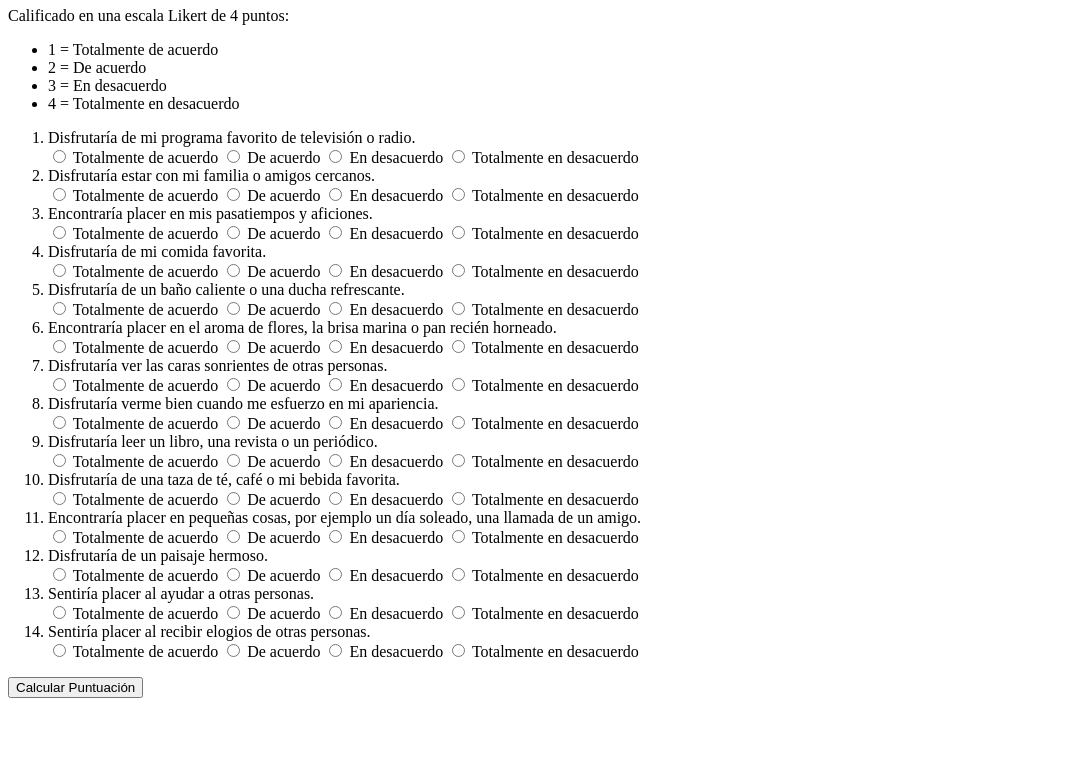
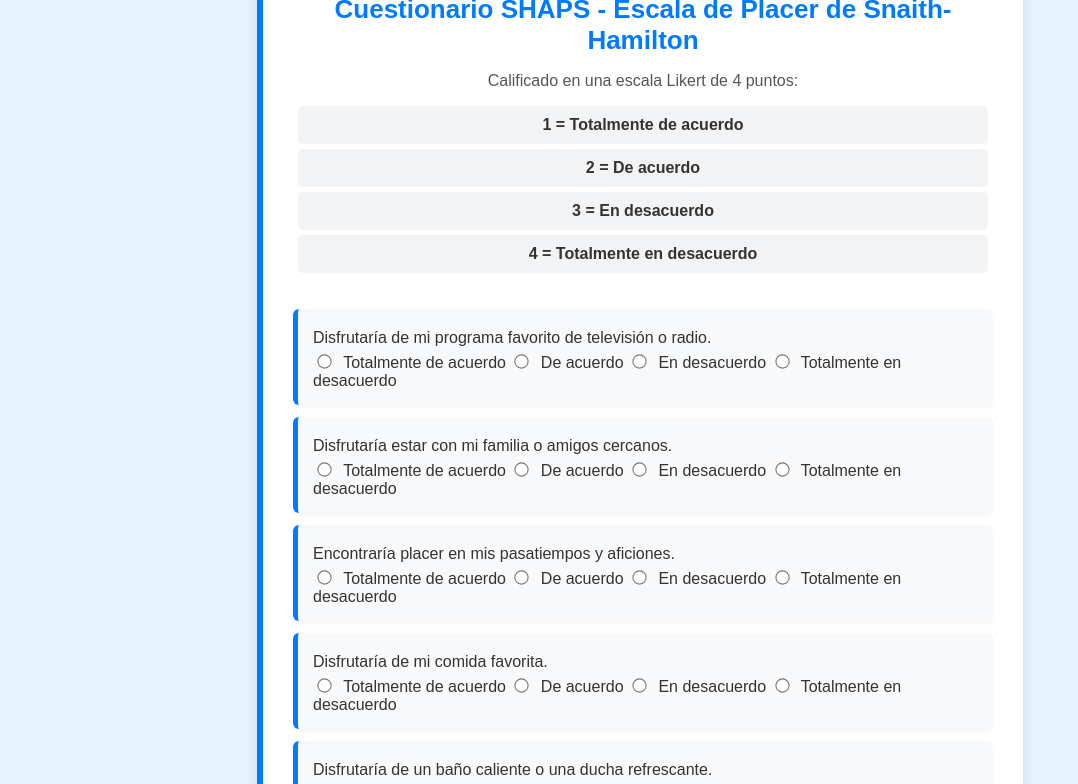
Before and after one commit to ClinicalResearchCenter/Shaps-Spanish, a plain HTML site: page index.html in a window 1280 px wide. Shown: the part 73-857 px from the top of the page, without its empty margins (0-1078 px from the left). Before the commit the page ends 800 px from the top, so only its background shows below. Drawn offline with Linux system fonts and the light colour scheme.

Commit message:
Update index.html

```diff
--- a/index.html
+++ b/index.html
@@ -4,7 +4,153 @@
     <meta charset="UTF-8">
     <meta name="viewport" content="width=device-width, initial-scale=1.0">
     <title>Cuestionario SHAPS</title>
-    <link rel="stylesheet" href="styles.css">
+    <style>
+        body {
+            font-family: 'Arial', sans-serif;
+            background-color: #e3f2fd;
+            color: #333;
+            margin: 0;
+            padding: 20px;
+            display: flex;
+            justify-content: center;
+            align-items: center;
+            min-height: 100vh;
+        }
+
+        .container {
+            background: #ffffff;
+            padding: 30px;
+            border-radius: 10px;
+            box-shadow: 0px 4px 10px rgba(0, 0, 0, 0.1);
+            max-width: 700px;
+            width: 100%;
+            text-align: center;
+            border-left: 6px solid #007BFF;
+        }
+
+        h1 {
+            color: #007BFF;
+            font-size: 26px;
+            margin-bottom: 10px;
+        }
+
+        p {
+            font-size: 16px;
+            color: #555;
+        }
+
+        .scale {
+            list-style-type: none;
+            padding: 0;
+            margin-bottom: 20px;
+        }
+
+        .scale li {
+            background: #f1f3f5;
+            padding: 10px;
+            margin: 5px;
+            border-radius: 5px;
+            color: #333;
+            font-weight: bold;
+        }
+
+        form {
+            display: flex;
+            flex-direction: column;
+        }
+
+        ol {
+            padding-left: 0;
+            text-align: left;
+        }
+
+        ol li {
+            background: #f8f9fa;
+            padding: 15px;
+            margin-bottom: 12px;
+            border-radius: 6px;
+            list-style: none;
+            box-shadow: 0 2px 4px rgba(0, 0, 0, 0.05);
+            border-left: 5px solid #007BFF;
+        }
+
+        input[type="radio"] {
+            margin-right: 8px;
+            transform: scale(1.1);
+            cursor: pointer;
+        }
+
+        label {
+            font-size: 16px;
+            color: #333;
+            display: inline-block;
+            margin: 5px 0;
+        }
+
+        input[type="submit"] {
+            background: #007BFF;
+            color: white;
+            font-size: 18px;
+            border: none;
+            padding: 12px;
+            border-radius: 6px;
+            cursor: pointer;
+            margin-top: 20px;
+            transition: background 0.3s ease-in-out, transform 0.1s ease-in-out;
+            font-weight: bold;
+        }
+
+        input[type="submit"]:hover {
+            background: #0056b3;
+            transform: scale(1.05);
+        }
+
+        #result {
+            margin-top: 20px;
+            padding: 15px;
+            background: #d1ecf1;
+            border-radius: 6px;
+            border-left: 5px solid #007BFF;
+            display: none;
+        }
+
+        #result h2 {
+            color: #007BFF;
+            font-size: 22px;
+        }
+
+        #result ul {
+            list-style-type: none;
+            padding: 0;
+        }
+
+        #result ul li {
+            background: #f8f9fa;
+            padding: 8px;
+            margin-top: 5px;
+            border-radius: 4px;
+            font-weight: bold;
+            color: #333;
+        }
+
+        @media (max-width: 600px) {
+            .container {
+                padding: 20px;
+            }
+
+            h1 {
+                font-size: 22px;
+            }
+
+            ol li {
+                padding: 12px;
+            }
+
+            input[type="submit"] {
+                font-size: 16px;
+            }
+        }
+    </style>
     <script defer src="script.js"></script>
 </head>
 <body>
@@ -20,110 +166,26 @@
 
         <form id="shaps-form">
             <ol>
-                <li>
-                    <label>Disfrutaría de mi programa favorito de televisión o radio.</label><br>
-                    <input type="radio" name="q1" value="1"> Totalmente de acuerdo
-                    <input type="radio" name="q1" value="2"> De acuerdo
-                    <input type="radio" name="q1" value="3"> En desacuerdo
-                    <input type="radio" name="q1" value="4"> Totalmente en desacuerdo
-                </li>
-                <li>
-                    <label>Disfrutaría estar con mi familia o amigos cercanos.</label><br>
-                    <input type="radio" name="q2" value="1"> Totalmente de acuerdo
-                    <input type="radio" name="q2" value="2"> De acuerdo
-                    <input type="radio" name="q2" value="3"> En desacuerdo
-                    <input type="radio" name="q2" value="4"> Totalmente en desacuerdo
-                </li>
-                <li>
-                    <label>Encontraría placer en mis pasatiempos y aficiones.</label><br>
-                    <input type="radio" name="q3" value="1"> Totalmente de acuerdo
-                    <input type="radio" name="q3" value="2"> De acuerdo
-                    <input type="radio" name="q3" value="3"> En desacuerdo
-                    <input type="radio" name="q3" value="4"> Totalmente en desacuerdo
-                </li>
-                <li>
-                    <label>Disfrutaría de mi comida favorita.</label><br>
-                    <input type="radio" name="q4" value="1"> Totalmente de acuerdo
-                    <input type="radio" name="q4" value="2"> De acuerdo
-                    <input type="radio" name="q4" value="3"> En desacuerdo
-                    <input type="radio" name="q4" value="4"> Totalmente en desacuerdo
-                </li>
-                <li>
-                    <label>Disfrutaría de un baño caliente o una ducha refrescante.</label><br>
-                    <input type="radio" name="q5" value="1"> Totalmente de acuerdo
-                    <input type="radio" name="q5" value="2"> De acuerdo
-                    <input type="radio" name="q5" value="3"> En desacuerdo
-                    <input type="radio" name="q5" value="4"> Totalmente en desacuerdo
-                </li>
-                <li>
-                    <label>Encontraría placer en el aroma de flores, la brisa marina o pan recién horneado.</label><br>
-                    <input type="radio" name="q6" value="1"> Totalmente de acuerdo
-                    <input type="radio" name="q6" value="2"> De acuerdo
-                    <input type="radio" name="q6" value="3"> En desacuerdo
-                    <input type="radio" name="q6" value="4"> Totalmente en desacuerdo
-                </li>
-                <li>
-                    <label>Disfrutaría ver las caras sonrientes de otras personas.</label><br>
-                    <input type="radio" name="q7" value="1"> Totalmente de acuerdo
-                    <input type="radio" name="q7" value="2"> De acuerdo
-                    <input type="radio" name="q7" value="3"> En desacuerdo
-                    <input type="radio" name="q7" value="4"> Totalmente en desacuerdo
-                </li>
-                <li>
-                    <label>Disfrutaría verme bien cuando me esfuerzo en mi apariencia.</label><br>
-                    <input type="radio" name="q8" value="1"> Totalmente de acuerdo
-                    <input type="radio" name="q8" value="2"> De acuerdo
-                    <input type="radio" name="q8" value="3"> En desacuerdo
-                    <input type="radio" name="q8" value="4"> Totalmente en desacuerdo
-                </li>
-                <li>
-                    <label>Disfrutaría leer un libro, una revista o un periódico.</label><br>
-                    <input type="radio" name="q9" value="1"> Totalmente de acuerdo
-                    <input type="radio" name="q9" value="2"> De acuerdo
-                    <input type="radio" name="q9" value="3"> En desacuerdo
-                    <input type="radio" name="q9" value="4"> Totalmente en desacuerdo
-                </li>
-                <li>
-                    <label>Disfrutaría de una taza de té, café o mi bebida favorita.</label><br>
-                    <input type="radio" name="q10" value="1"> Totalmente de acuerdo
-                    <input type="radio" name="q10" value="2"> De acuerdo
-                    <input type="radio" name="q10" value="3"> En desacuerdo
-                    <input type="radio" name="q10" value="4"> Totalmente en desacuerdo
-                </li>
-                <li>
-                    <label>Encontraría placer en pequeñas cosas, por ejemplo un día soleado, una llamada de un amigo.</label><br>
-                    <input type="radio" name="q11" value="1"> Totalmente de acuerdo
-                    <input type="radio" name="q11" value="2"> De acuerdo
-                    <input type="radio" name="q11" value="3"> En desacuerdo
-                    <input type="radio" name="q11" value="4"> Totalmente en desacuerdo
-                </li>
-                <li>
-                    <label>Disfrutaría de un paisaje hermoso.</label><br>
-                    <input type="radio" name="q12" value="1"> Totalmente de acuerdo
-                    <input type="radio" name="q12" value="2"> De acuerdo
-                    <input type="radio" name="q12" value="3"> En desacuerdo
-                    <input type="radio" name="q12" value="4"> Totalmente en desacuerdo
-                </li>
-                <li>
-                    <label>Sentiría placer al ayudar a otras personas.</label><br>
-                    <input type="radio" name="q13" value="1"> Totalmente de acuerdo
-                    <input type="radio" name="q13" value="2"> De acuerdo
-                    <input type="radio" name="q13" value="3"> En desacuerdo
-                    <input type="radio" name="q13" value="4"> Totalmente en desacuerdo
-                </li>
-                <li>
-                    <label>Sentiría placer al recibir elogios de otras personas.</label><br>
-                    <input type="radio" name="q14" value="1"> Totalmente de acuerdo
-                    <input type="radio" name="q14" value="2"> De acuerdo
-                    <input type="radio" name="q14" value="3"> En desacuerdo
-                    <input type="radio" name="q14" value="4"> Totalmente en desacuerdo
-                </li>
+                <li><label>Disfrutaría de mi programa favorito de televisión o radio.</label><br><input type="radio" name="q1" value="1"> Totalmente de acuerdo <input type="radio" name="q1" value="2"> De acuerdo <input type="radio" name="q1" value="3"> En desacuerdo <input type="radio" name="q1" value="4"> Totalmente en desacuerdo</li>
+                <li><label>Disfrutaría estar con mi familia o amigos cercanos.</label><br><input type="radio" name="q2" value="1"> Totalmente de acuerdo <input type="radio" name="q2" value="2"> De acuerdo <input type="radio" name="q2" value="3"> En desacuerdo <input type="radio" name="q2" value="4"> Totalmente en desacuerdo</li>
+                <li><label>Encontraría placer en mis pasatiempos y aficiones.</label><br><input type="radio" name="q3" value="1"> Totalmente de acuerdo <input type="radio" name="q3" value="2"> De acuerdo <input type="radio" name="q3" value="3"> En desacuerdo <input type="radio" name="q3" value="4"> Totalmente en desacuerdo</li>
+                <li><label>Disfrutaría de mi comida favorita.</label><br><input type="radio" name="q4" value="1"> Totalmente de acuerdo <input type="radio" name="q4" value="2"> De acuerdo <input type="radio" name="q4" value="3"> En desacuerdo <input type="radio" name="q4" value="4"> Totalmente en desacuerdo</li>
+                <li><label>Disfrutaría de un baño caliente o una ducha refrescante.</label><br><input type="radio" name="q5" value="1"> Totalmente de acuerdo <input type="radio" name="q5" value="2"> De acuerdo <input type="radio" name="q5" value="3"> En desacuerdo <input type="radio" name="q5" value="4"> Totalmente en desacuerdo</li>
+                <li><label>Encontraría placer en el aroma de flores, la brisa marina o pan recién horneado.</label><br><input type="radio" name="q6" value="1"> Totalmente de acuerdo <input type="radio" name="q6" value="2"> De acuerdo <input type="radio" name="q6" value="3"> En desacuerdo <input type="radio" name="q6" value="4"> Totalmente en desacuerdo</li>
+                <li><label>Disfrutaría ver las caras sonrientes de otras personas.</label><br><input type="radio" name="q7" value="1"> Totalmente de acuerdo <input type="radio" name="q7" value="2"> De acuerdo <input type="radio" name="q7" value="3"> En desacuerdo <input type="radio" name="q7" value="4"> Totalmente en desacuerdo</li>
+                <li><label>Disfrutaría verme bien cuando me esfuerzo en mi apariencia.</label><br><input type="radio" name="q8" value="1"> Totalmente de acuerdo <input type="radio" name="q8" value="2"> De acuerdo <input type="radio" name="q8" value="3"> En desacuerdo <input type="radio" name="q8" value="4"> Totalmente en desacuerdo</li>
+                <li><label>Disfrutaría leer un libro, una revista o un periódico.</label><br><input type="radio" name="q9" value="1"> Totalmente de acuerdo <input type="radio" name="q9" value="2"> De acuerdo <input type="radio" name="q9" value="3"> En desacuerdo <input type="radio" name="q9" value="4"> Totalmente en desacuerdo</li>
+                <li><label>Disfrutaría de una taza de té, café o mi bebida favorita.</label><br><input type="radio" name="q10" value="1"> Totalmente de acuerdo <input type="radio" name="q10" value="2"> De acuerdo <input type="radio" name="q10" value="3"> En desacuerdo <input type="radio" name="q10" value="4"> Totalmente en desacuerdo</li>
+                <li><label>Encontraría placer en pequeñas cosas, por ejemplo un día soleado, una llamada de un amigo.</label><br><input type="radio" name="q11" value="1"> Totalmente de acuerdo <input type="radio" name="q11" value="2"> De acuerdo <input type="radio" name="q11" value="3"> En desacuerdo <input type="radio" name="q11" value="4"> Totalmente en desacuerdo</li>
+                <li><label>Disfrutaría de un paisaje hermoso.</label><br><input type="radio" name="q12" value="1"> Totalmente de acuerdo <input type="radio" name="q12" value="2"> De acuerdo <input type="radio" name="q12" value="3"> En desacuerdo <input type="radio" name="q12" value="4"> Totalmente en desacuerdo</li>
+                <li><label>Sentiría placer al ayudar a otras personas.</label><br><input type="radio" name="q13" value="1"> Totalmente de acuerdo <input type="radio" name="q13" value="2"> De acuerdo <input type="radio" name="q13" value="3"> En desacuerdo <input type="radio" name="q13" value="4"> Totalmente en desacuerdo</li>
+                <li><label>Sentiría placer al recibir elogios de otras personas.</label><br><input type="radio" name="q14" value="1"> Totalmente de acuerdo <input type="radio" name="q14" value="2"> De acuerdo <input type="radio" name="q14" value="3"> En desacuerdo <input type="radio" name="q14" value="4"> Totalmente en desacuerdo</li>
             </ol>
 
             <input type="submit" value="Calcular Puntuación">
         </form>
 
-        <div id="result" style="display: none;"></div>
+        <div id="result"></div>
     </div>
 </body>
 </html>
```
